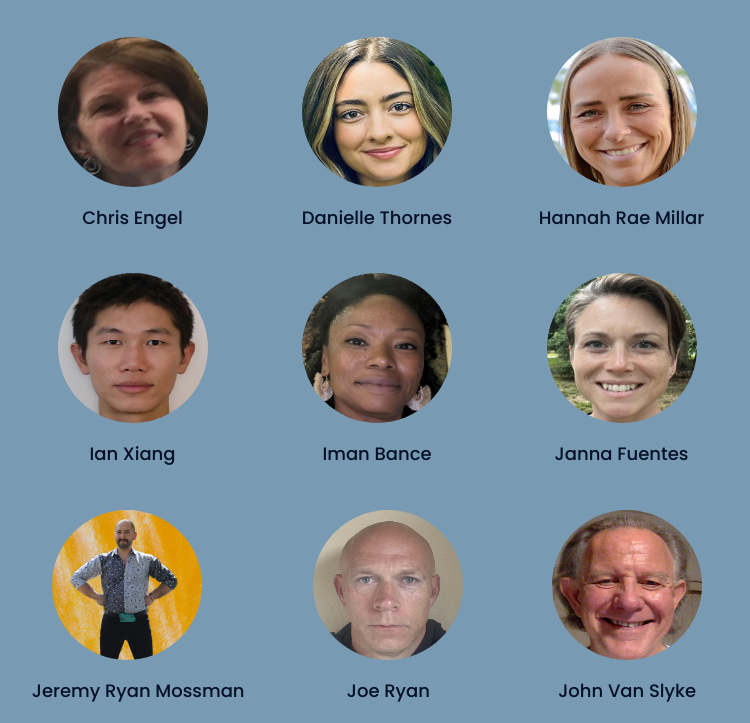
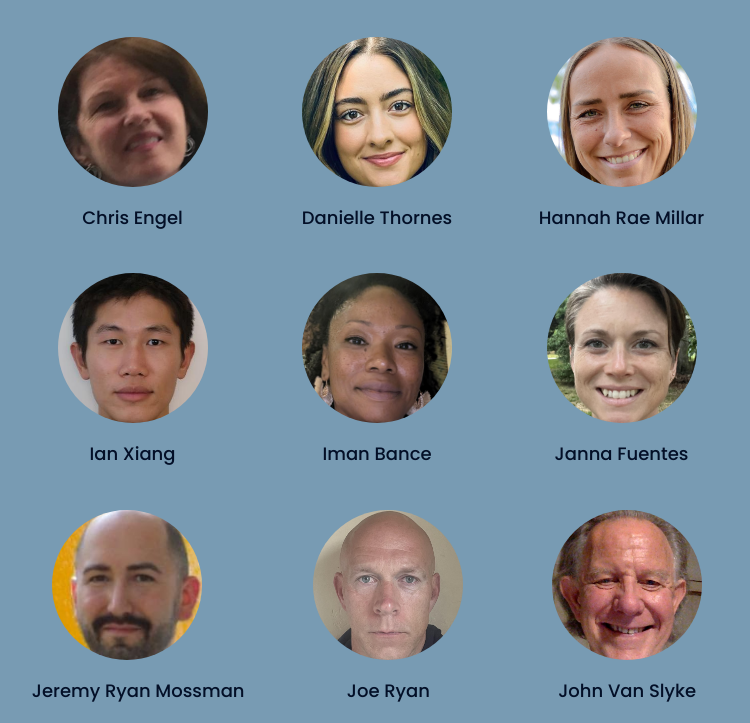
Before and after one commit to allgreen2/videos, a plain HTML site: page galleryAA2.html in a window 1280 px wide. Shown: the part 398-1121 px from the top of the page, without its empty margins (263-1013 px from the left). Drawn offline with nearby package versions, Linux system fonts and the light colour scheme.

Commit message:
fixing sizing issue for galleryAA2

```diff
--- a/css/style.css
+++ b/css/style.css
@@ -2845,8 +2845,9 @@ input {
     .headshot img {
         width: 150px;
         height: 150px;
-        border-radius: 50%;
+        border-radius: 75%;
         margin: 20px;
+        object-fit: cover;
     }
 
 .headshot h4{
--- a/galleryAA2.html
+++ b/galleryAA2.html
@@ -95,7 +95,7 @@
                     <h4>Janna Fuentes</h4>
                 </div>
                 <div class="headshot">
-                    <img src="headshots/Jeremy Ryan Mossman.jpg" />
+                    <img src="headshots/Jeremy Ryan Mossman.processed.jpg" />
                     <h4>Jeremy Ryan Mossman</h4>
                 </div>
                 <div class="headshot">
```
Also changed, not shown: headshots/Jeremy Ryan Mossman.jpg (deleted), headshots/Jeremy Ryan Mossman.processed.jpg (added).
